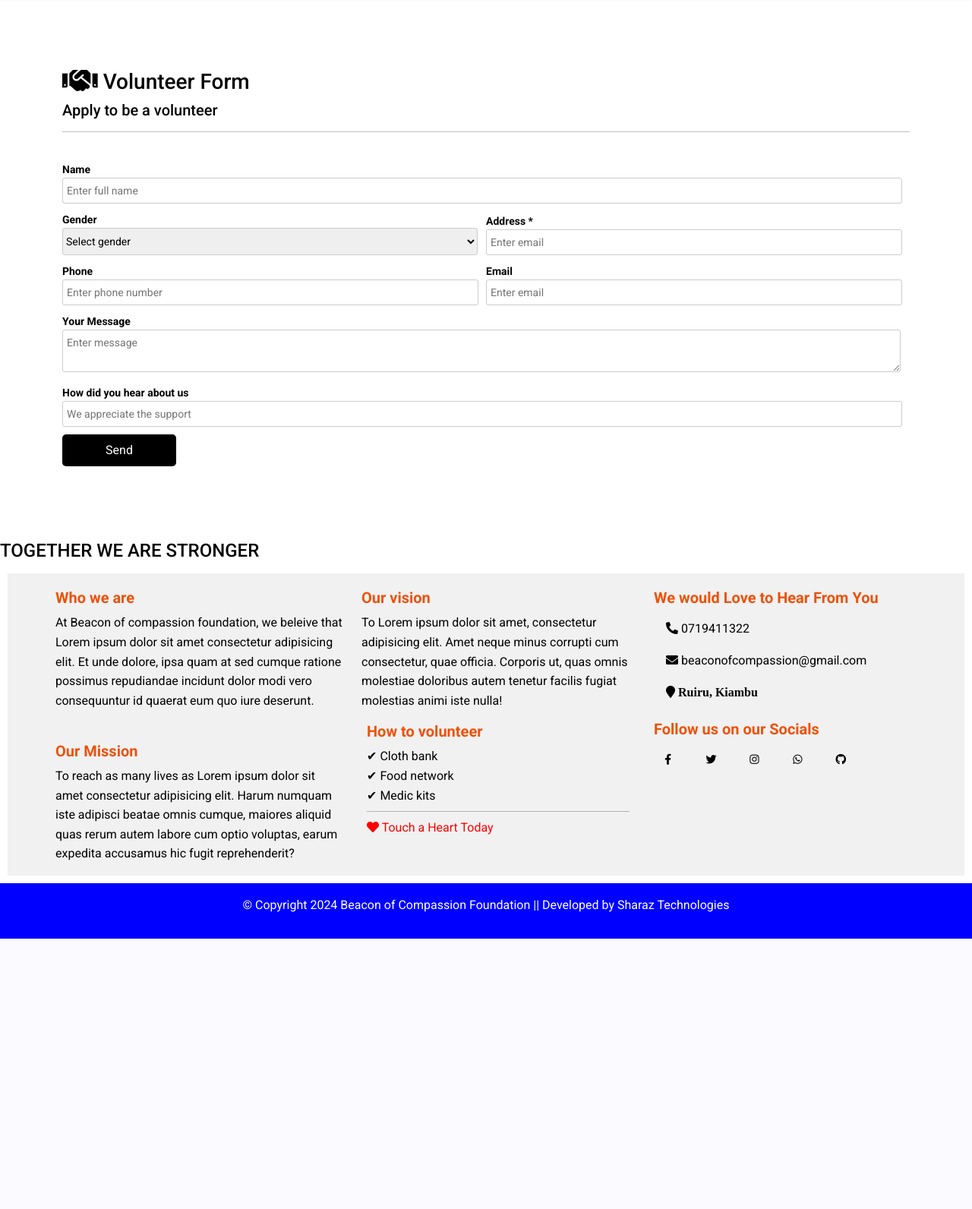
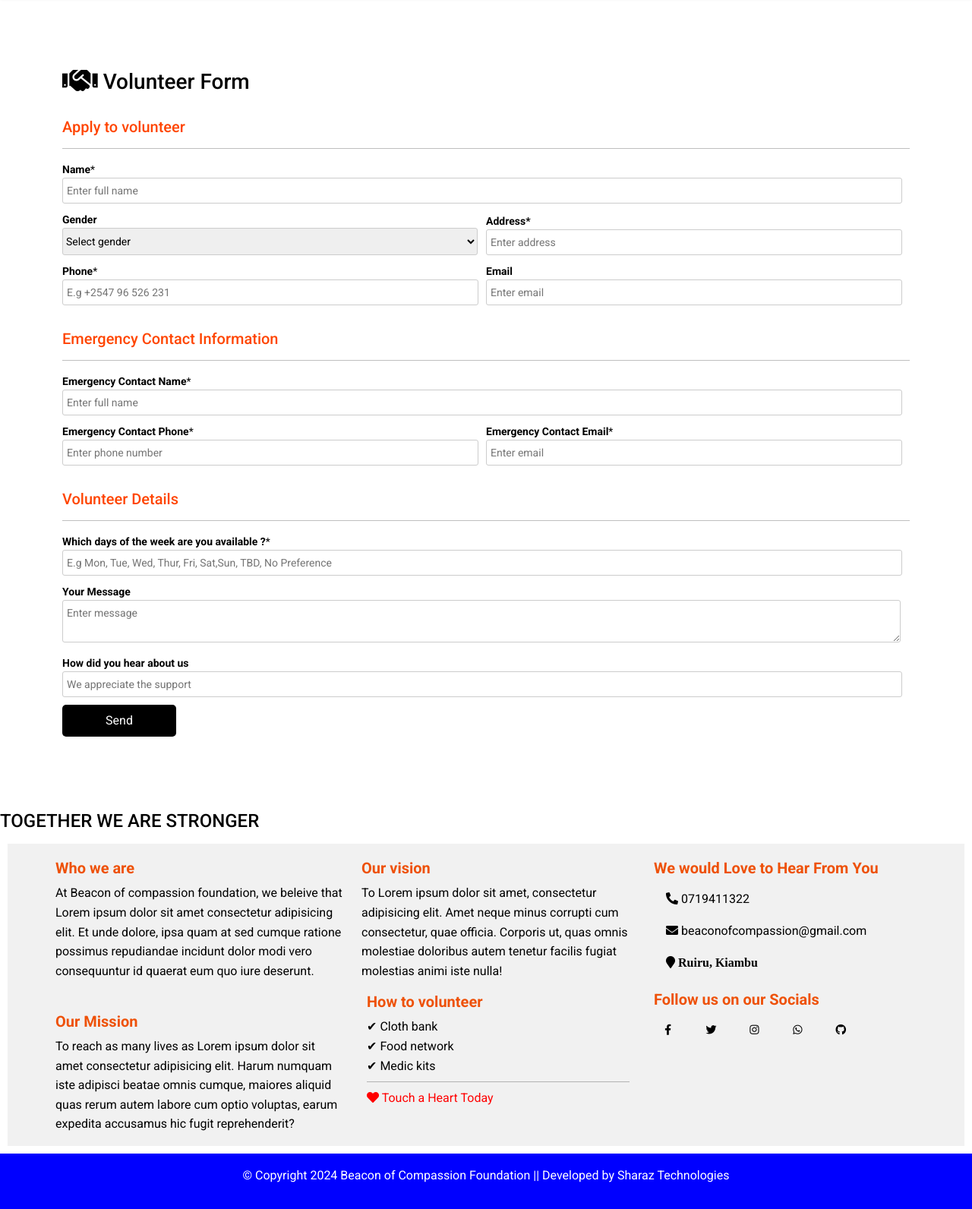
Before and after one commit to Pelusharaz/Beacon-of-Compassion, a PHP site: page /volunteer.php in a window 1280 px wide; the page is wider, and only the part inside the window is pictured. Shown: the part 717-2309 px from the top of that part at 76% size. Before the commit the page ends 1953 px from the top of that part, so only its background shows below. Run offline with PHP 8.4, Linux system fonts and the light colour scheme.

Commit message:
Night 19th

```diff
--- a/Site/volunteer.php
+++ b/Site/volunteer.php
@@ -190,10 +190,10 @@
         <form action=" " method="POST" style="box-shadow:none;">
           <div class="form-container">
             <div class="container">
-              <h3><i class="fa fa-handshake fa-lg" width="50"></i> Volunteer Form </h3>
-              <h5>Apply to be a volunteer</h5>
-              <hr><br>
-              <label for="name"><b>Name</b></label>
+              <h3><i class="fa fa-handshake fa-lg" width="50"></i> Volunteer Form </h3><br>
+              <h5 style="color:orangered;">Apply to volunteer</h5>
+              <hr>
+              <label for="name"><b>Name</b><span>*</span></label>
               <input type="text" placeholder="Enter full name" name="name" required>
               <label for="gender"><b>Gender</b></label><br>
               <div class="email-phone" style="display:flex;">
@@ -206,21 +206,40 @@
                     <option value="rather-not-say">Rather-not-say</option>
                   </select><br>
                 </div>
-                <div class="mail" style="margin-top:-20px;width:50%;">
-                  <label for="Address *"><b>Address *</b></label><br>
-                  <input type="email" placeholder="Enter email" name="Address *" required>
+                <div class="address" style="margin-top:-20px;width:50%;">
+                  <label for="Address *"><b>Address<span>*</span></b></label><br>
+                  <input type="email" placeholder="Enter address" name="Address *" required>
                 </div>
               </div>
               <div class="email-phone" style="display:flex;">
                 <div class="phone" style="width:50%;">
-                  <label for="Phone"><b>Phone</b></label><br>
-                  <input type="phone" placeholder="Enter phone number" name="phone" required>
+                  <label for="Phone"><b>Phone</b><span>*</span></label><br>
+                  <input type="phone" placeholder="E.g +2547 96 526 231" name="phone" required>
                 </div>
                 <div class="mail" style="width:50%;">
                   <label for="Email"><b>Email</b></label><br>
                   <input type="email" placeholder="Enter email" name="email" required>
                 </div>
-              </div>
+              </div><br>
+              <h5 style="color:orangered;">Emergency Contact Information</h5>
+              <hr>
+              <label for="name"><b>Emergency Contact Name</b><span>*</span></label>
+              <input type="text" placeholder="Enter full name" name="name" required>
+              <div class="email-phone" style="display:flex;">
+                <div class="phone" style="width:50%;">
+                  <label for="Phone"><b>Emergency Contact Phone</b><span>*</span></label><br>
+                  <input type="phone" placeholder="Enter phone number" name="phone" required>
+                </div>
+                <div class="mail" style="width:50%;">
+                  <label for="Email"><b>Emergency Contact Email</b><span>*</span></label><br>
+                  <input type="email" placeholder="Enter email" name="email" required>
+                </div>
+              </div><br>
+              <h5 style="color:orangered;">Volunteer Details</h5>
+              <hr>
+              <label for="name"><b>Which days of the week are you available ?</b><span>*</span></label>
+              <input type="text" placeholder="E.g Mon, Tue, Wed, Thur, Fri, Sat,Sun, TBD, No Preference" name="name" required>
+
               <label for="password"><b>Your Message</b></label>
               <textarea type="text" name="message" placeholder="Enter message" required></textarea>
               <label for="refreral"><b>How did you hear about us</b></label>
```
